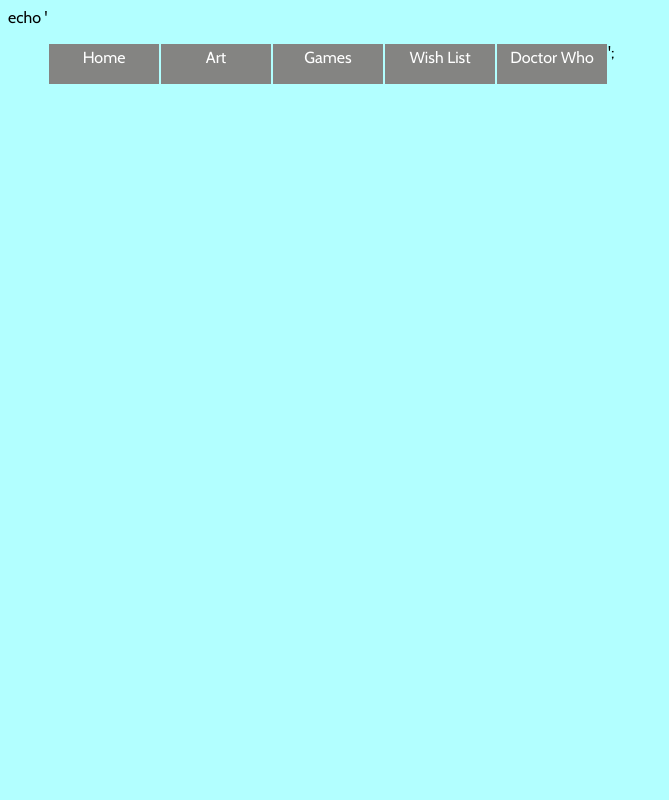
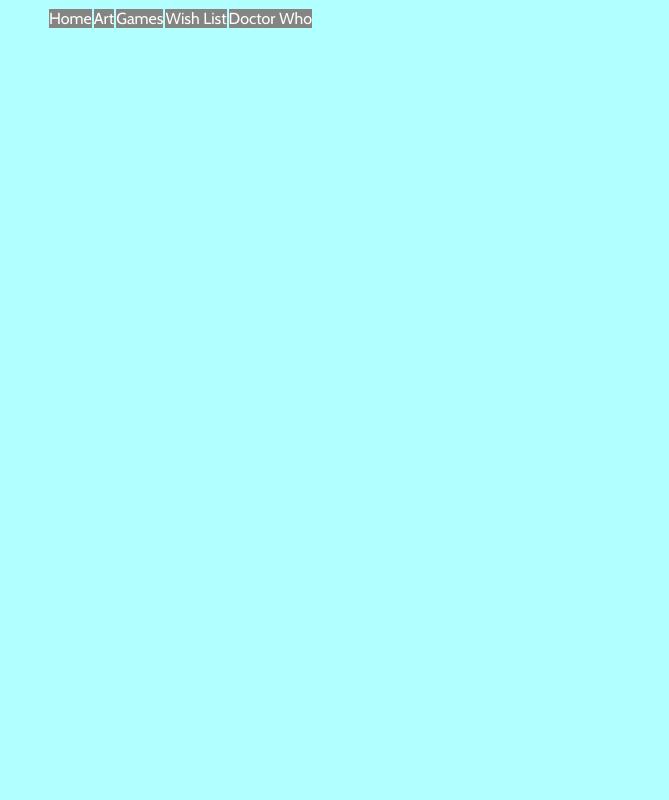
Before and after one commit to BRFNGRNBWS/brfngrnbws.github.io, a PHP site: page /colinconga/nav.php in a window 1280 px wide. Shown: the whole page, without its empty margins (0-669 px from the left). Run offline with PHP 8.4, Linux system fonts and the light colour scheme.

Commit message:
update navbar

```diff
--- a/colinconga/nav.php
+++ b/colinconga/nav.php
@@ -1,8 +1,8 @@
-echo '<link rel="stylesheet" type="text/css" href="style.css">
-	<ul>
+<link rel="stylesheet" type="text/css" href="style.css">
+<ul>
 	<li><a href="index.html"><div id="nav"><span id="middle">Home</span></div></a>
-	<li><a href="art.html"><div id="nav"><span id="middle">Art</span></div></a></li>
-	<li><a href="games.html"><div id="nav"><span id="middle">Games</span></div></a></li>
-	<li><a href="wish.html"><div id="nav"><span id="middle">Wish List</span></div></a></li>
-	<li><a href="dw.html"><div id="nav"><span id="middle">Doctor Who</span></div></a></li>
-	</ul>';
+		<li><a href="art.html"><div id="nav"><span id="middle">Art</span></div></a></li>
+		<li><a href="games.html"><div id="nav"><span id="middle">Games</span></div></a></li>
+		<li><a href="wish.html"><div id="nav"><span id="middle">Wish List</span></div></a></li>
+		<li><a href="dw.html"><div id="nav"><span id="middle">Doctor Who</span></div></a></li>
+	</ul>
--- a/colinconga/style.css
+++ b/colinconga/style.css
@@ -27,12 +27,12 @@ html {
 }
 
 #navbar {
+	position: absolute;
     width: 100%;
 }
 #nav {
     background-color: #848482;
-	width: 110px;
-	height: 40px;
+	width: 100%;
 	text-align: center;
 	font-size: 100%;
 	color: white;
@@ -76,7 +76,7 @@ li {
 }
 
 #navcontain {
-		position: relative;
+		position: absolute;
 		top: 1%;
 		background-color: alpha;
 		width: 100%;
```
